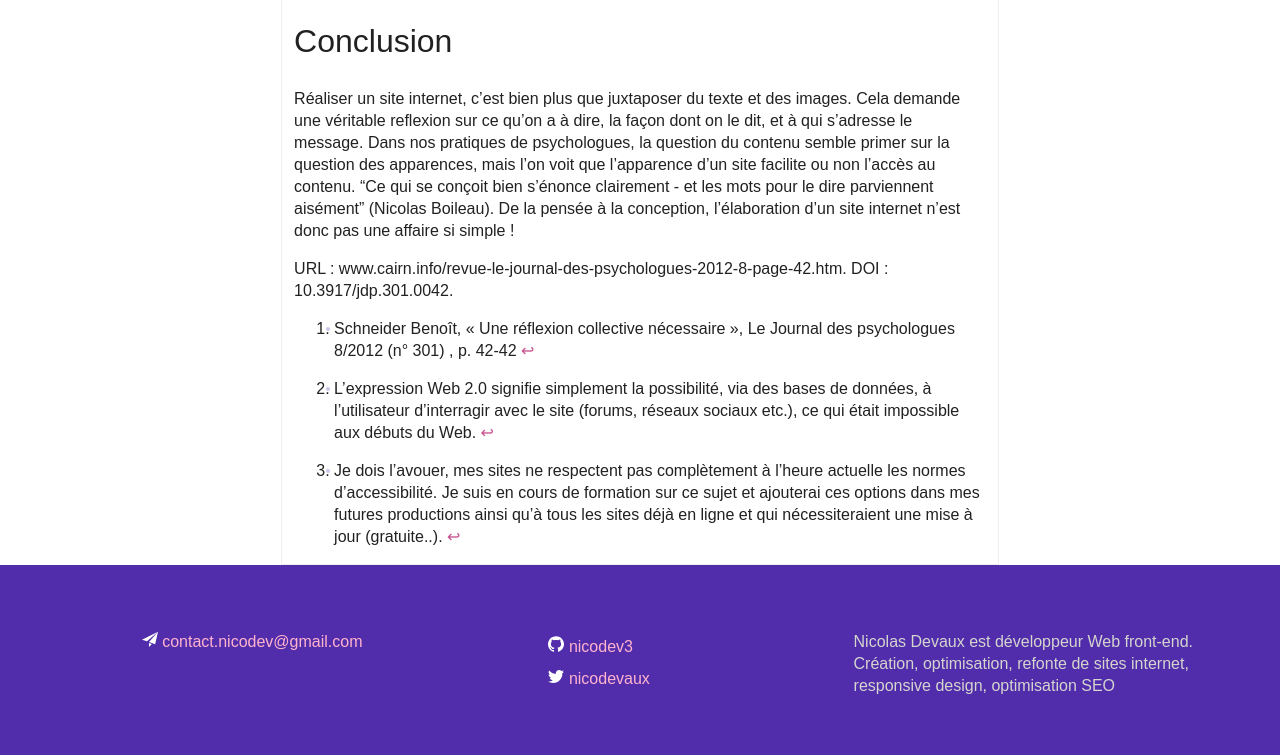
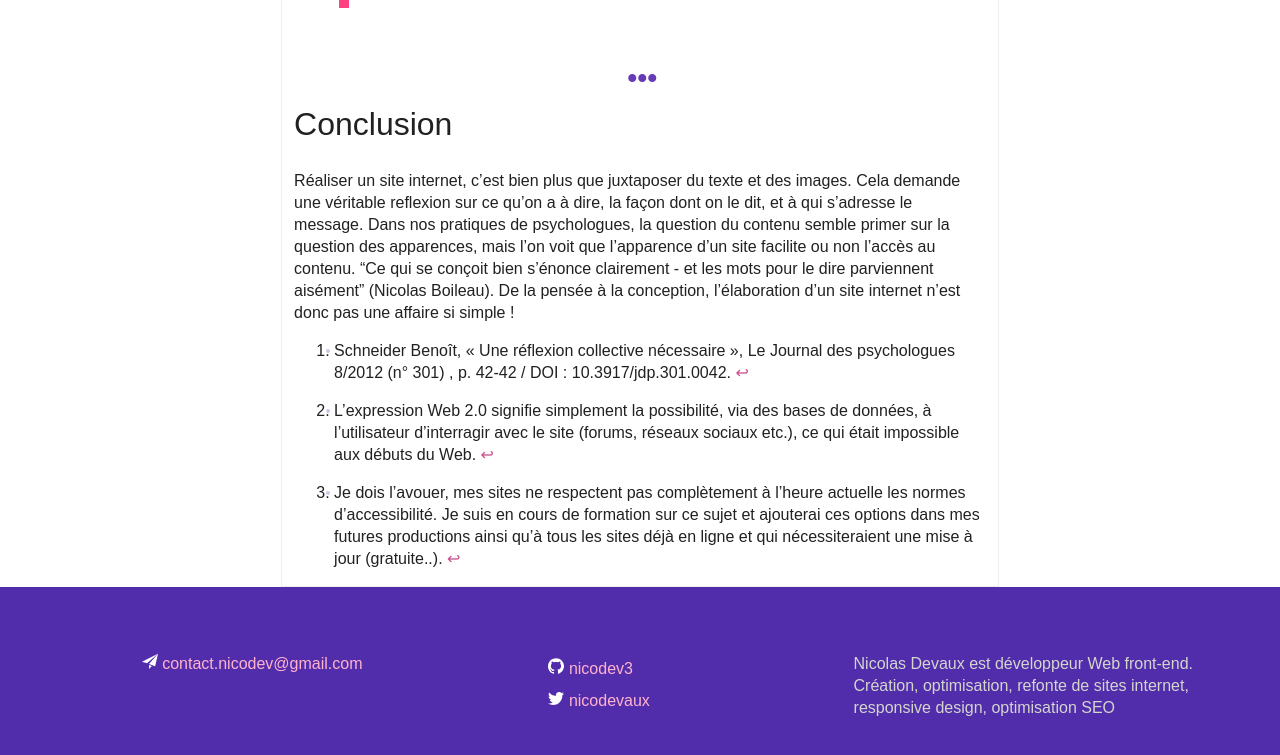
Before and after one commit to nicodev3/nicodev3.github.io, a Jekyll site: the page built from _posts/2016-09-05-site-internet-psychologues.md, in a window 1280 px wide and 900 px high, scrolled down 8032 px. Shown: the top 755 px of the window. Built offline with Jekyll 4.4.1, drawn with Linux system fonts in a browser that asks for light colours; nearby versions of some CDN libraries; comment, search, counter and statistics services are not loaded.

Commit message:
Update 2016-09-05-site-internet-psychologues.md

```diff
--- a/_posts/2016-09-05-site-internet-psychologues.md
+++ b/_posts/2016-09-05-site-internet-psychologues.md
@@ -42,7 +42,7 @@
 
 > Mais se prémunir des « mésusages » de la psychologie implique d’en explorer les « usages » nouveaux qui sont appelés à prendre une place toujours plus importante dans le paysage psychologique.
 
-<cite>(Benoît Schneider)[^1]</cite>
+> <cite>(Benoît Schneider)[^1]</cite>
 
 Depuis, peu d'avancées à ma connaissance.
 
@@ -149,9 +149,7 @@
 Réaliser un site internet, c'est bien plus que juxtaposer du texte et des images. Cela demande une véritable reflexion sur ce qu'on a à dire, la façon dont on le dit, et à qui s'adresse le message. Dans nos pratiques de psychologues, la question du contenu semble primer sur la question des apparences, mais l'on voit que l'apparence d'un site facilite ou non l'accès au contenu. "Ce qui se conçoit bien s'énonce clairement - et les mots pour le dire parviennent aisément" (Nicolas Boileau). De la pensée à la conception, l'élaboration d'un site internet n'est donc pas une affaire si simple !
 
 
-[^1]: Schneider Benoît, « Une réflexion collective nécessaire », Le Journal des psychologues 8/2012 (n° 301) , p. 42-42
-URL : www.cairn.info/revue-le-journal-des-psychologues-2012-8-page-42.htm.
-DOI : 10.3917/jdp.301.0042.
+[^1]: Schneider Benoît, « Une réflexion collective nécessaire », Le Journal des psychologues 8/2012 (n° 301) , p. 42-42 / DOI : 10.3917/jdp.301.0042.
 
 [^2]: L'expression Web 2.0 signifie simplement la possibilité, via des bases de données, à l'utilisateur d'interragir avec le site (forums, réseaux sociaux etc.), ce qui était impossible aux débuts du Web.
 
```
